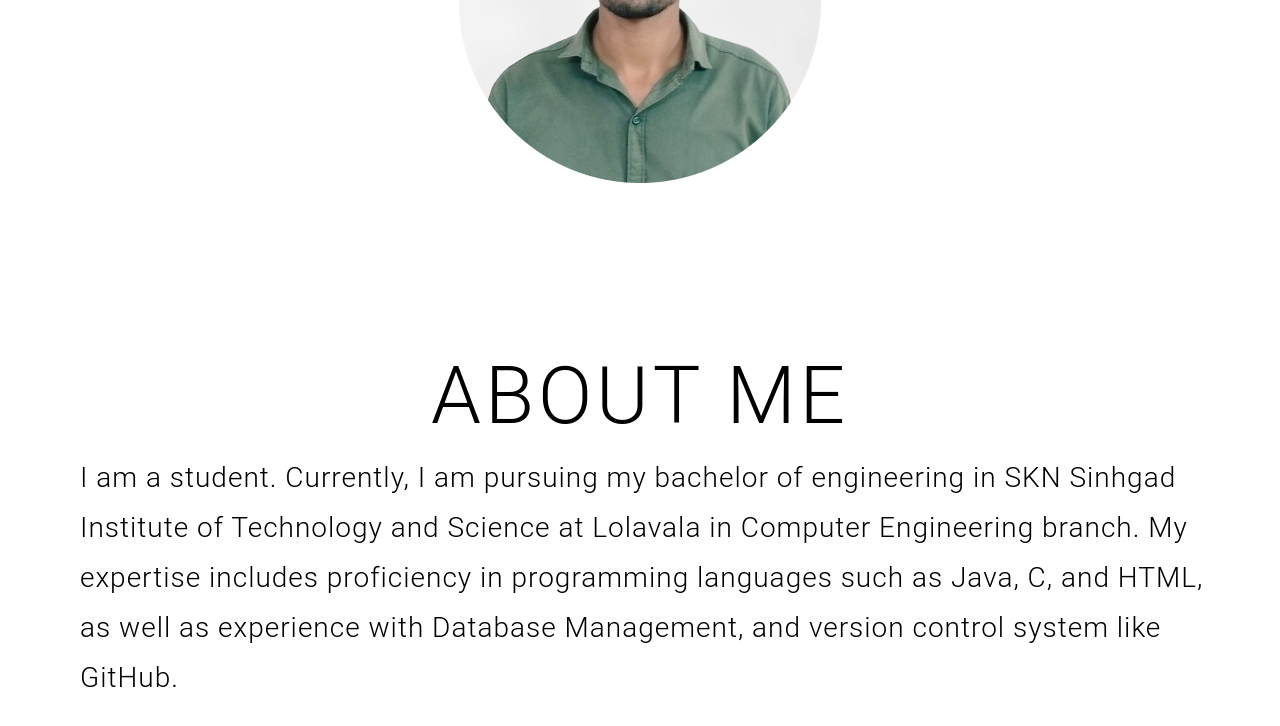
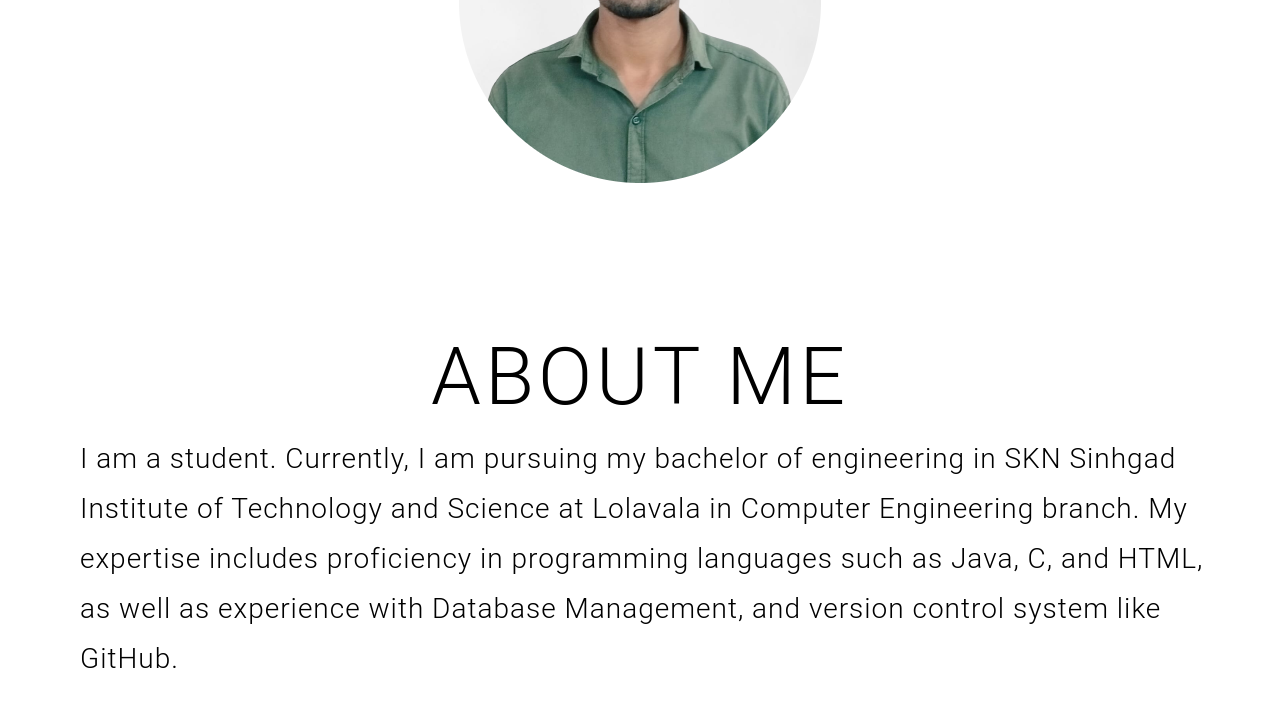
Before and after one commit to akshayrathod0/Portfolio, a plain HTML site: page index.html in a window 1280 px wide. Shown: the part 3911-4637 px from the top of the page. Drawn offline with nearby package versions, Linux system fonts and the light colour scheme; a web font is replaced by a local one.

Commit message:
final commit

```diff
--- a/sytle.css
+++ b/sytle.css
@@ -305,7 +305,7 @@ p{
 
 #about .col-right{
     width: 100%;
-    margin-top: -10%;
+    margin-top: -13%;
     justify-content: center;
     align-items: center;
     text-align: center;
```
